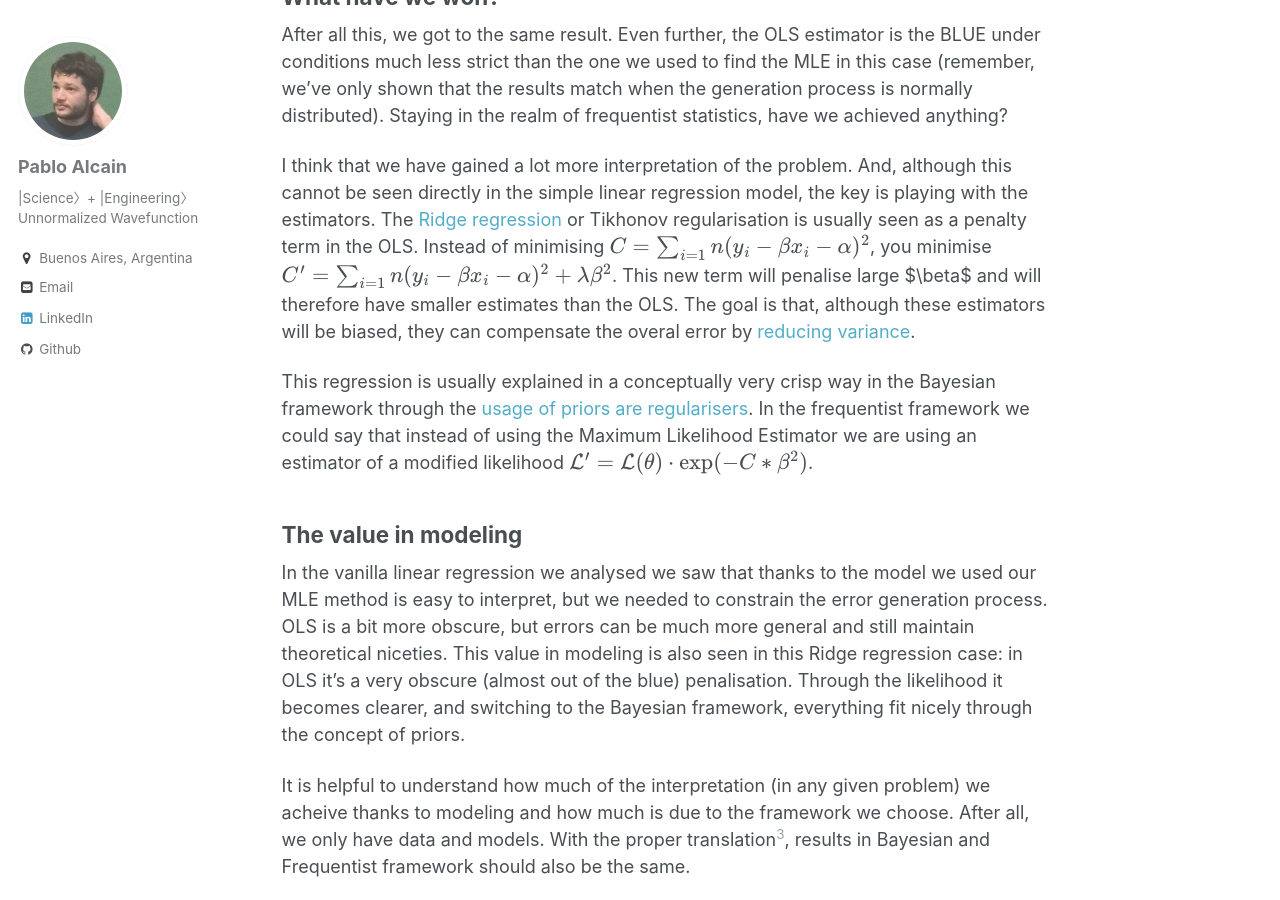
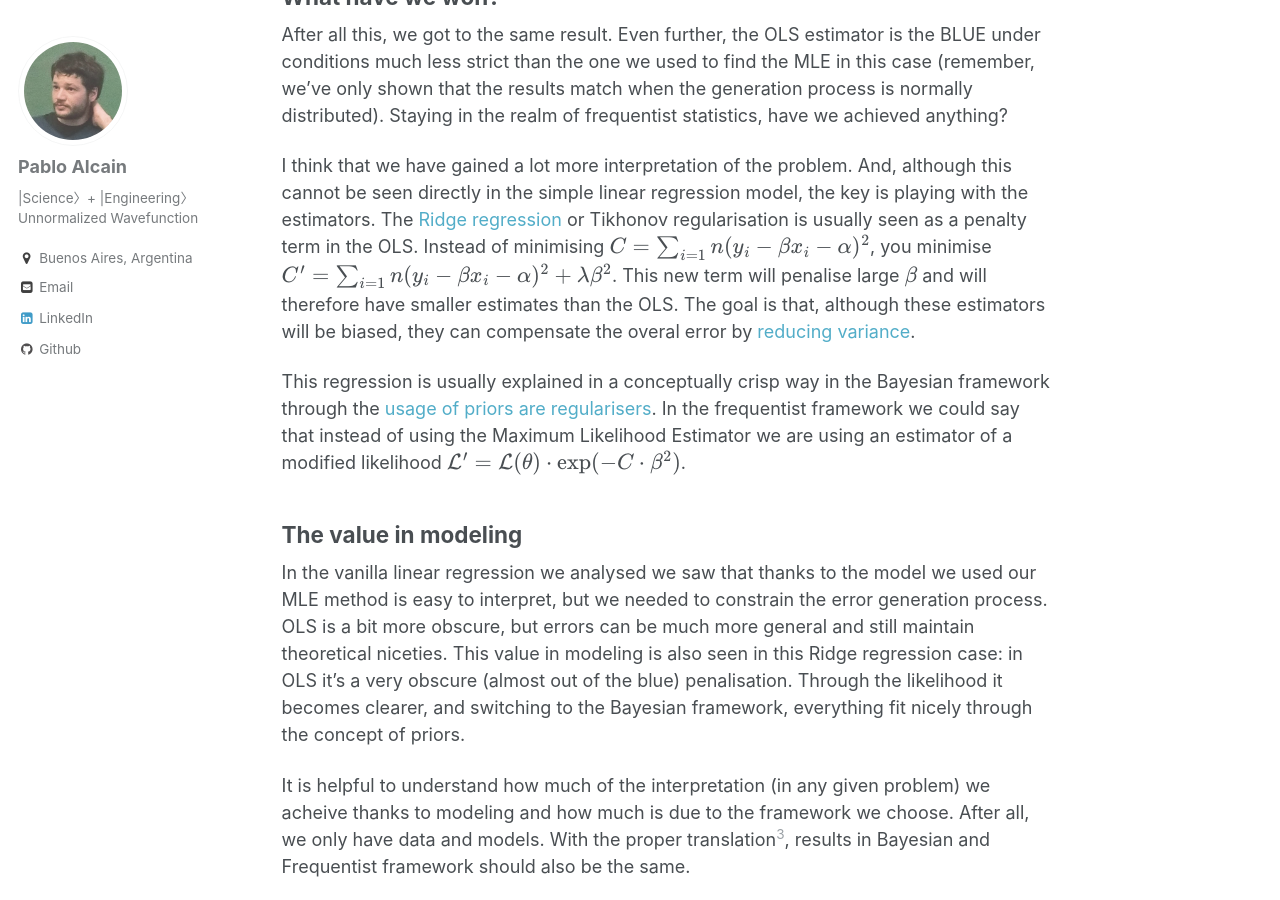
Before and after one commit to pabloalcain/pabloalcain.github.io, a Jekyll site: the page built from ds/_posts/2026-08-30-you-like-modeling.md, in a window 1280 px wide and 900 px high, scrolled down 2031 px. Built offline with Jekyll 4.4.1, drawn with Linux system fonts in a browser that asks for light colours; formulas are drawn with MathJax 3; comment, search, counter and statistics services are not loaded; some of the changed text lies outside the part shown.

Commit message:
minor changes

```diff
--- a/ds/_posts/2026-08-30-you-like-modeling.md
+++ b/ds/_posts/2026-08-30-you-like-modeling.md
@@ -50,9 +50,9 @@ returning again the OLS estimator.
 
 After all this, we got to the same result. Even further, the OLS estimator is the BLUE under conditions much less strict than the one we used to find the MLE in this case (remember, we've only shown that the results match when the generation process is normally distributed). Staying in the realm of frequentist statistics, have we achieved anything?
 
-I think that we have gained a lot more interpretation of the problem. And, although this cannot be seen directly in the simple linear regression model, the key is playing with the estimators. The [Ridge regression](https://en.wikipedia.org/wiki/Ridge_regression) or Tikhonov regularisation is usually seen as a penalty term in the OLS. Instead of minimising $$C = \sum_{i=1}{n}(y_i - \beta x_i - \alpha)^2$$, you minimise  $$C' = \sum_{i=1}{n}(y_i - \beta x_i - \alpha)^2 + \lambda \beta^2$$. This new term will penalise large $\beta$ and will therefore have smaller estimates than the OLS. The goal is that, although these estimators will be biased, they can compensate the overal error by [reducing variance](https://en.wikipedia.org/wiki/Bias%E2%80%93variance_tradeoff).
+I think that we have gained a lot more interpretation of the problem. And, although this cannot be seen directly in the simple linear regression model, the key is playing with the estimators. The [Ridge regression](https://en.wikipedia.org/wiki/Ridge_regression) or Tikhonov regularisation is usually seen as a penalty term in the OLS. Instead of minimising $$C = \sum_{i=1}{n}(y_i - \beta x_i - \alpha)^2$$, you minimise  $$C' = \sum_{i=1}{n}(y_i - \beta x_i - \alpha)^2 + \lambda \beta^2$$. This new term will penalise large $$\beta$$ and will therefore have smaller estimates than the OLS. The goal is that, although these estimators will be biased, they can compensate the overal error by [reducing variance](https://en.wikipedia.org/wiki/Bias%E2%80%93variance_tradeoff).
 
-This regression is usually explained in a conceptually very crisp way in the Bayesian framework through the [usage of priors are regularisers](https://en.wikipedia.org/wiki/Ridge_regression#Bayesian_interpretation). In the frequentist framework we could say that instead of using the Maximum Likelihood Estimator we are using an estimator of a modified likelihood $$ \mathcal{L}' = \mathcal{L}(\theta) \cdot \text{exp}(-C * \beta^2) $$.
+This regression is usually explained in a conceptually crisp way in the Bayesian framework through the [usage of priors are regularisers](https://en.wikipedia.org/wiki/Ridge_regression#Bayesian_interpretation). In the frequentist framework we could say that instead of using the Maximum Likelihood Estimator we are using an estimator of a modified likelihood $$ \mathcal{L}' = \mathcal{L}(\theta) \cdot \text{exp}(-C \cdot \beta^2) $$.
 
 ## The value in modeling
 
```
Also changed, not shown: other parts of ds/_posts/2026-08-30-you-like-modeling.md (+1 -1 lines).
